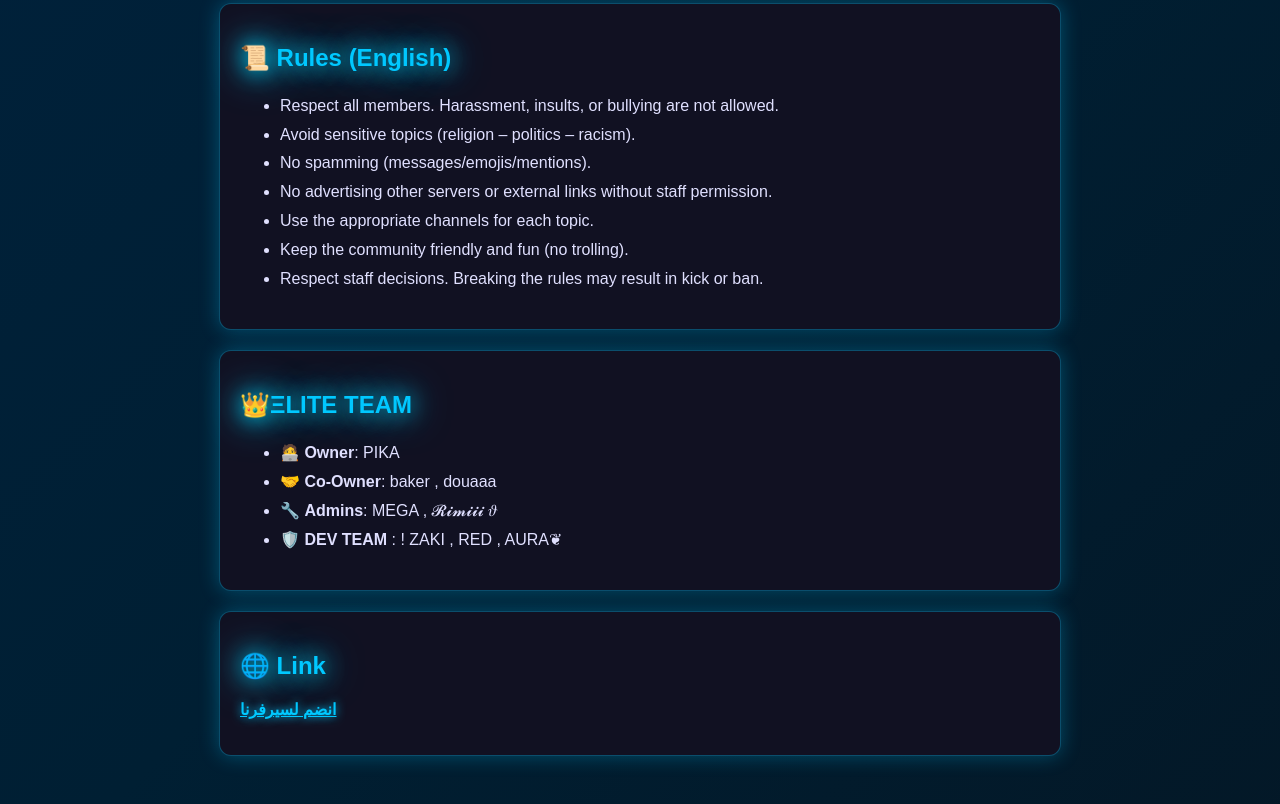
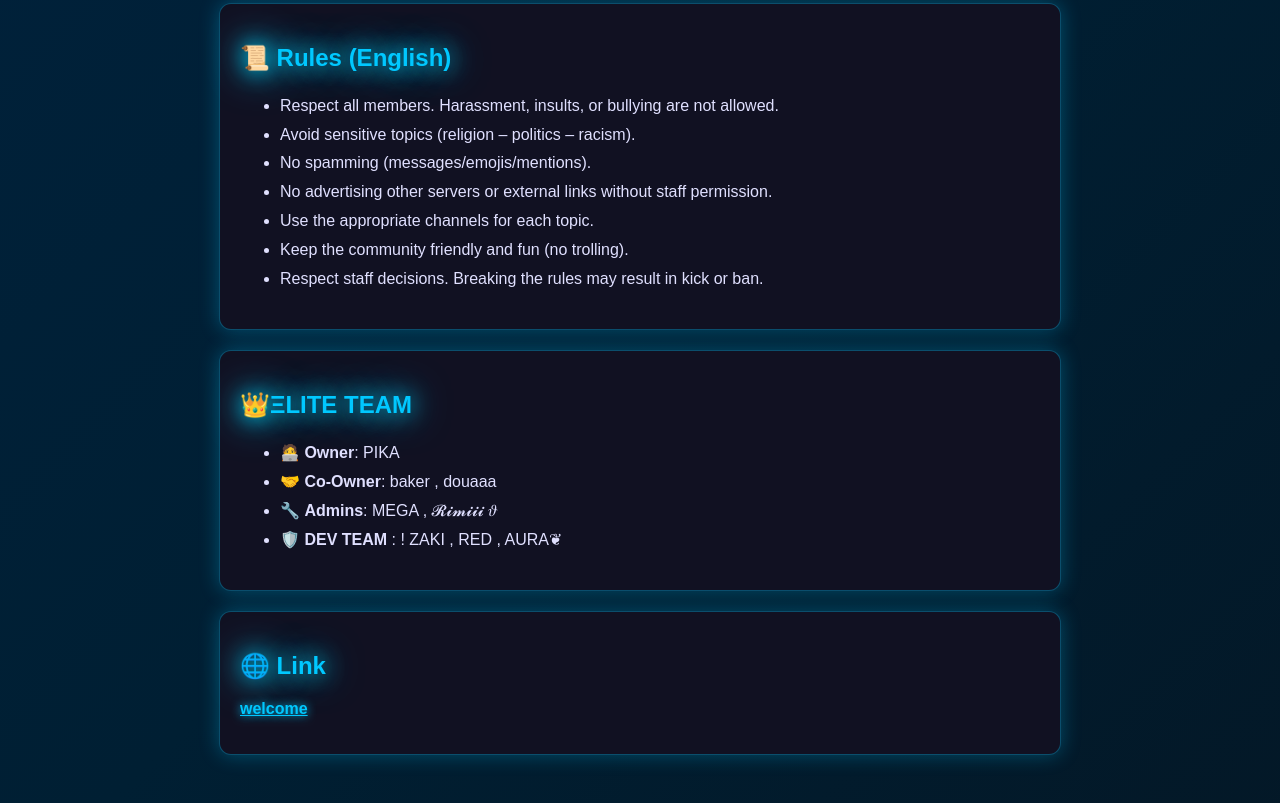
Before and after one commit to Blackwell201/elite-site, a plain HTML site: page index.html in a window 1280 px wide. Shown: the part 670-1474 px from the top of the page. Drawn offline with Linux system fonts and the light colour scheme.

Commit message:
Update index.html

```diff
--- a/index.html
+++ b/index.html
@@ -110,7 +110,7 @@
   <div class="section">
     <h2>🌐 Link </h2>
     <p>
-      <a href="https://discord.gg/elite1" target="_blank">انضم لسيرفرنا</a>
+      <a href="https://discord.gg/elite1" target="_blank">welcome</a>
     </p>
   </div>
 </body>
```
